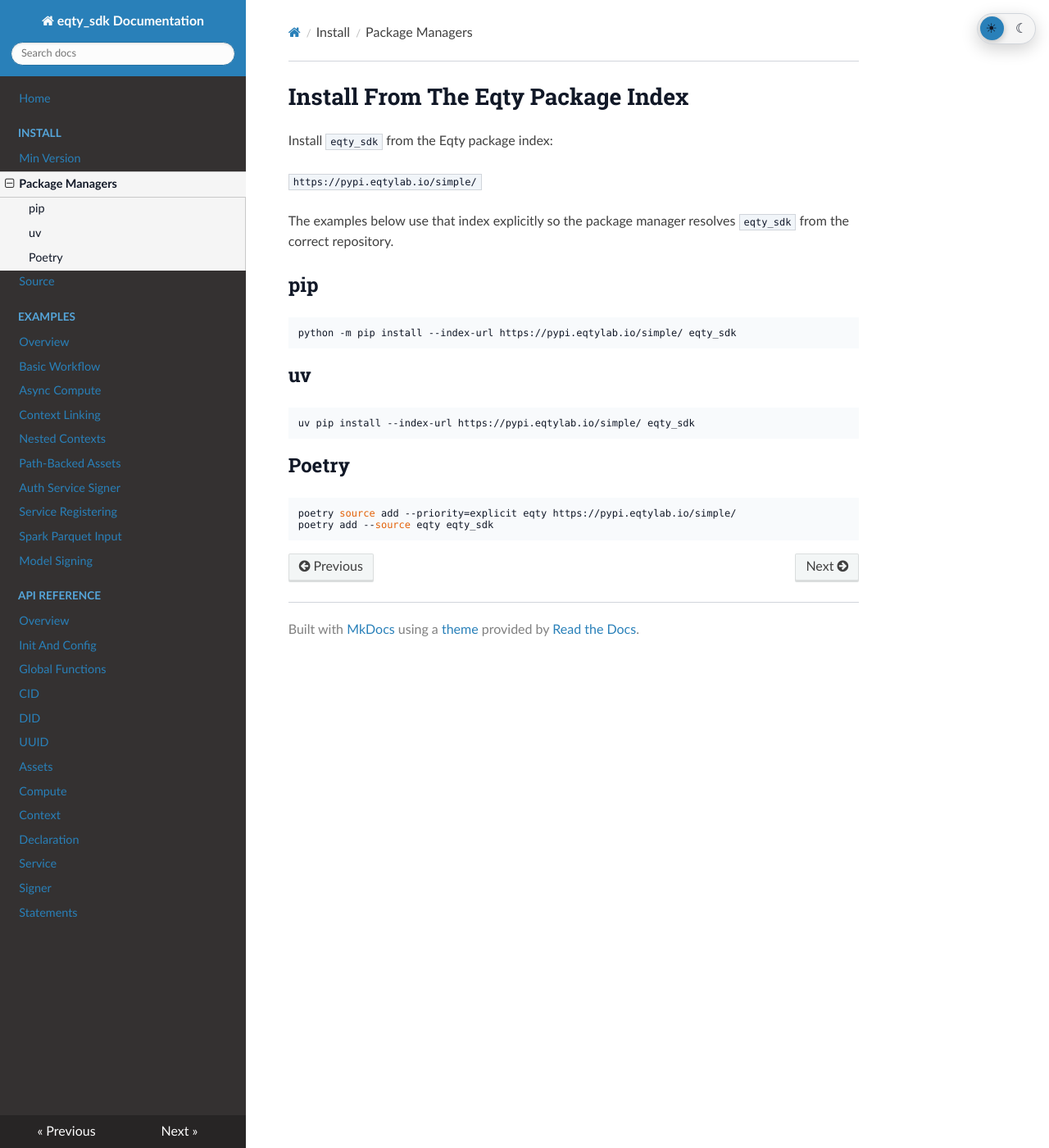
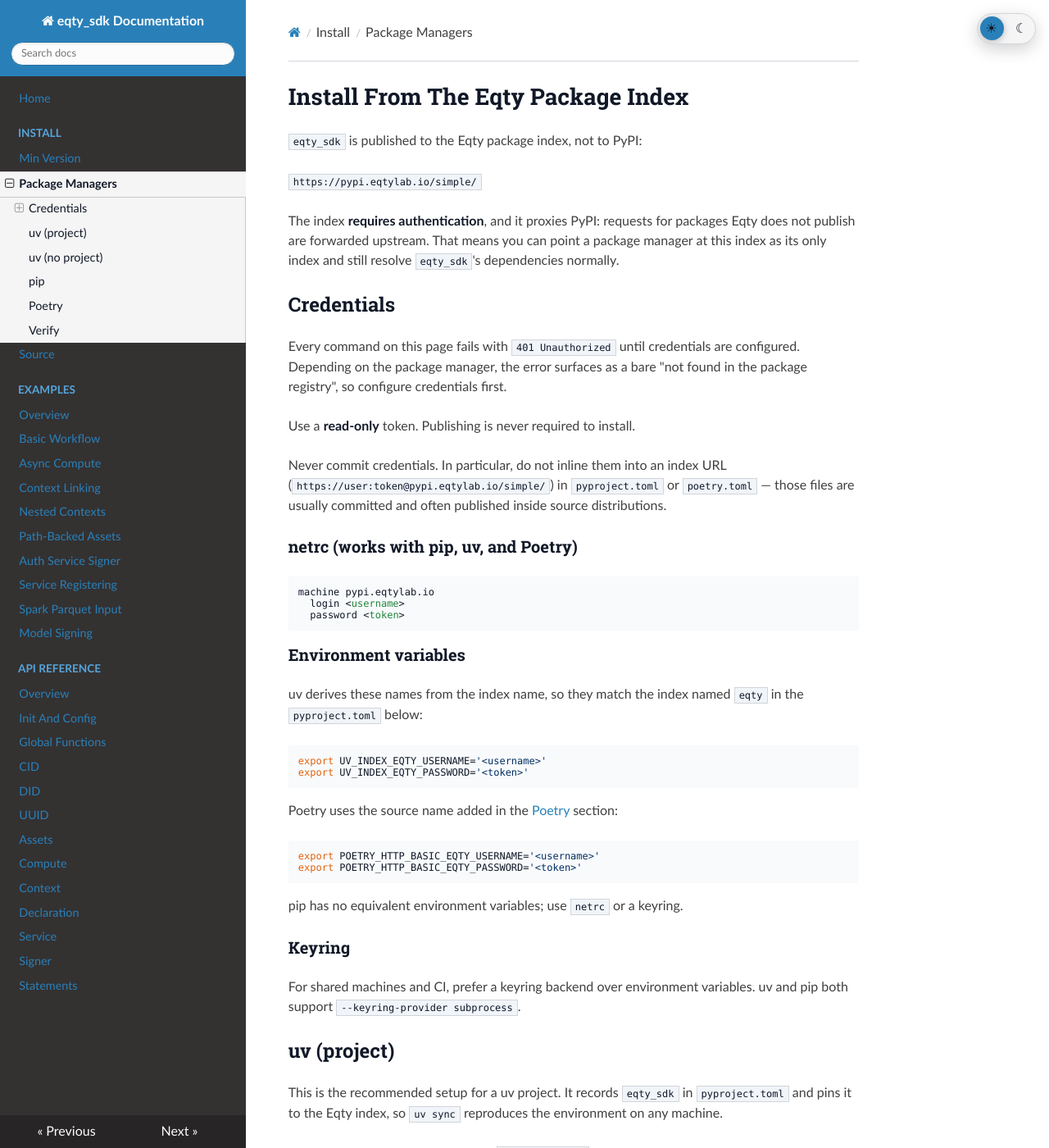
Before and after one commit to eqtylab/integrity-py, an MkDocs documentation site: the page built from docs/install/package-managers.md, in a window 1280 px wide and 1400 px high. Shown: the whole window at 82% size. Built offline with MkDocs 1.6.1, drawn with Linux system fonts in a browser that asks for light colours; nearby versions of some CDN libraries; some of the changed text lies outside the part shown.

````diff
--- a/docs/install/package-managers.md
+++ b/docs/install/package-managers.md
@@ -1,10 +1,99 @@
 # Install From The Eqty Package Index
 
-Install `eqty_sdk` from the Eqty package index:
+`eqty_sdk` is published to the Eqty package index, not to PyPI:
 
 `https://pypi.eqtylab.io/simple/`
 
-The examples below use that index explicitly so the package manager resolves `eqty_sdk` from the correct repository.
+The index **requires authentication**, and it proxies PyPI: requests for packages Eqty
+does not publish are forwarded upstream. That means you can point a package manager at
+this index as its only index and still resolve `eqty_sdk`'s dependencies normally.
+
+## Credentials
+
+Every command on this page fails with `401 Unauthorized` until credentials are
+configured. Depending on the package manager, the error surfaces as a bare
+"not found in the package registry", so configure credentials first.
+
+<!-- TODO(eqty): document how a user actually obtains an index username/token,
+     and link it here. This is the single biggest gap in onboarding -- nothing on
+     the docs site currently tells a new user where credentials come from. -->
+
+Use a **read-only** token. Publishing is never required to install.
+
+Never commit credentials. In particular, do not inline them into an index URL
+(`https://user:token@pypi.eqtylab.io/simple/`) in `pyproject.toml` or `poetry.toml` —
+those files are usually committed and often published inside source distributions.
+
+### netrc (works with pip, uv, and Poetry)
+
+```
+machine pypi.eqtylab.io
+  login <username>
+  password <token>
+```
+
+### Environment variables
+
+uv derives these names from the index name, so they match the index named `eqty` in the
+`pyproject.toml` below:
+
+```bash
+export UV_INDEX_EQTY_USERNAME='<username>'
+export UV_INDEX_EQTY_PASSWORD='<token>'
+```
+
+Poetry uses the source name added in the [Poetry](#poetry) section:
+
+```bash
+export POETRY_HTTP_BASIC_EQTY_USERNAME='<username>'
+export POETRY_HTTP_BASIC_EQTY_PASSWORD='<token>'
+```
+
+pip has no equivalent environment variables; use `netrc` or a keyring.
+
+### Keyring
+
+For shared machines and CI, prefer a keyring backend over environment variables. uv and
+pip both support `--keyring-provider subprocess`.
+
+## uv (project)
+
+This is the recommended setup for a uv project. It records `eqty_sdk` in
+`pyproject.toml` and pins it to the Eqty index, so `uv sync` reproduces the environment
+on any machine.
+
+Add the index and the source pin to `pyproject.toml`:
+
+```toml
+[[tool.uv.index]]
+name = "eqty"
+url = "https://pypi.eqtylab.io/simple/"
+explicit = true
+
+[tool.uv.sources]
+eqty-sdk = { index = "eqty" }
+```
+
+Then add the package:
+
+```bash
+uv add eqty-sdk
+```
+
+`explicit = true` means only packages pinned to this index in `[tool.uv.sources]`
+resolve from it; everything else continues to come from PyPI. uv does not write
+credentials into `pyproject.toml` or `uv.lock`, so both stay safe to commit.
+
+## uv (no project)
+
+To install into an activated environment without a `pyproject.toml`:
+
+```bash
+uv pip install --index-url https://pypi.eqtylab.io/simple/ eqty_sdk
+```
+
+Note that `uv pip install` does not record the dependency anywhere. In a uv project, a
+later `uv sync` will remove `eqty_sdk` again — use the project setup above instead.
 
 ## pip
 
@@ -12,11 +101,11 @@ The examples below use that index explicitly so the package manager resolves `eq
 python -m pip install --index-url https://pypi.eqtylab.io/simple/ eqty_sdk
 ```
 
-## uv
-
-```bash
-uv pip install --index-url https://pypi.eqtylab.io/simple/ eqty_sdk
-```
+Use `--index-url`, not `--extra-index-url`. With `--extra-index-url`, pip searches PyPI
+*and* the Eqty index and installs whichever has the highest version number, which is the
+[dependency confusion](https://en.wikipedia.org/wiki/Supply_chain_attack) pattern: anyone
+who uploads a higher-versioned `eqty_sdk` to PyPI would win. `--index-url` resolves from
+the Eqty index only, and the index proxies PyPI for everything else.
 
 ## Poetry
 
@@ -24,3 +113,14 @@ uv pip install --index-url https://pypi.eqtylab.io/simple/ eqty_sdk
 poetry source add --priority=explicit eqty https://pypi.eqtylab.io/simple/
 poetry add --source eqty eqty_sdk
 ```
+
+`--priority=explicit` is the Poetry equivalent of uv's `explicit = true`: only packages
+requested with `--source eqty` resolve from the Eqty index.
+
+## Verify
+
+```bash
+python -c "import eqty_sdk; print(eqty_sdk.__file__)"
+```
+
+Next: [Basic Workflow](../examples/basic-workflow.md).
````
